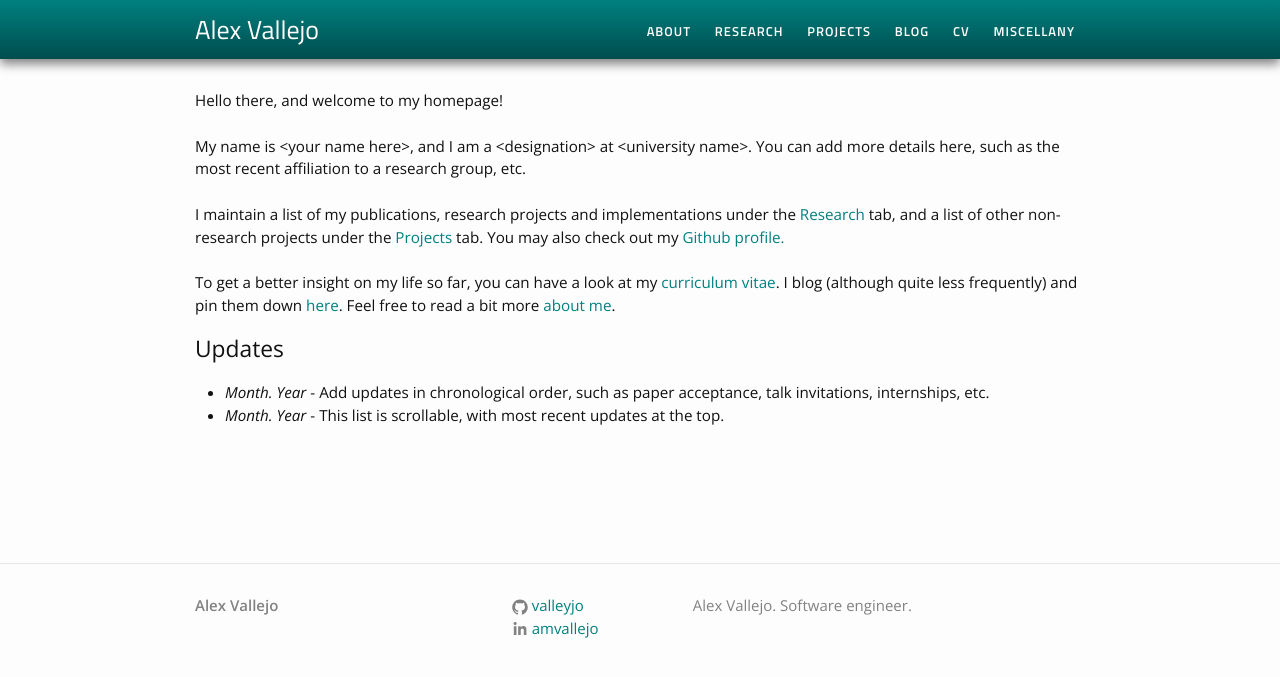
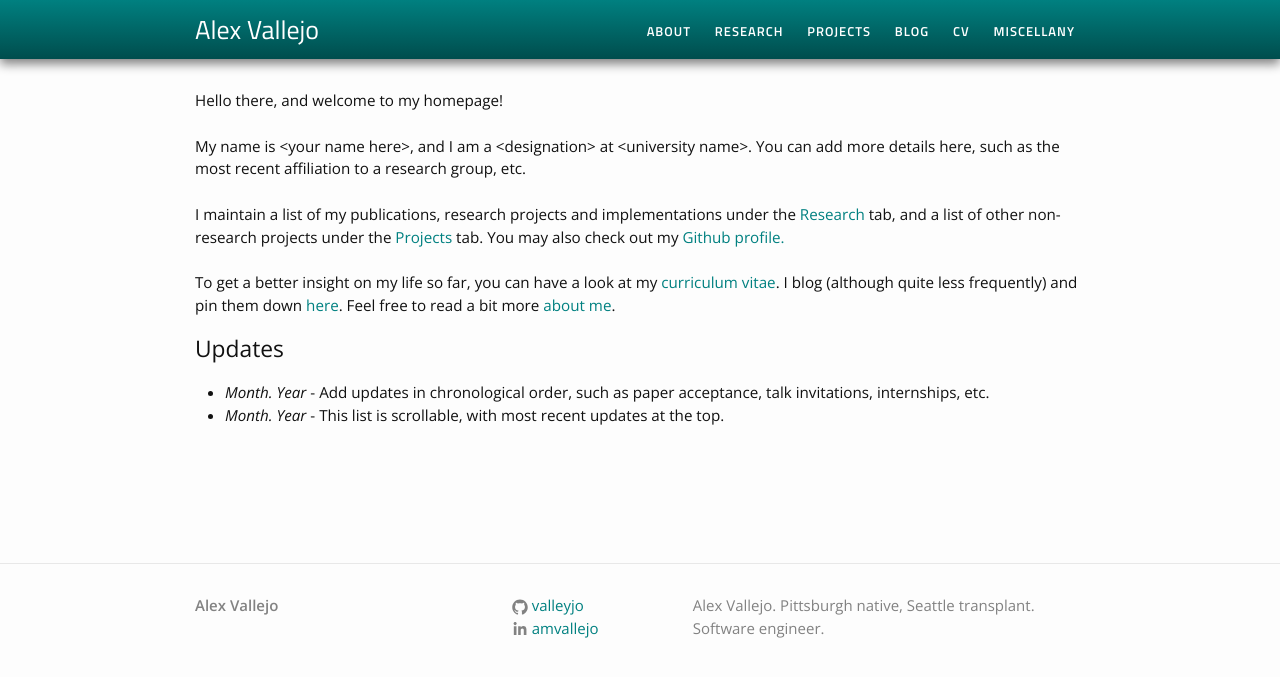
Before and after one commit to valleyjo/valleyjo.github.io, a Jekyll site: the page built from index.html, in a window 1280 px wide. Shown: the top 677 px of the page. Built offline with Jekyll 4.4.1, drawn with Linux system fonts in a browser that asks for light colours.

```diff
--- a/_config.yml
+++ b/_config.yml
@@ -4,7 +4,7 @@ general_email:
 academic_email:
 
 description: > # this means to ignore newlines until "baseurl:"
-  Alex Vallejo. Software engineer.
+  Alex Vallejo. Pittsburgh native, Seattle transplant. Software engineer.
 
 baseurl: "" # the subpath of your site, e.g. /blog/
 
```
Also changed, not shown: 5 other files.
